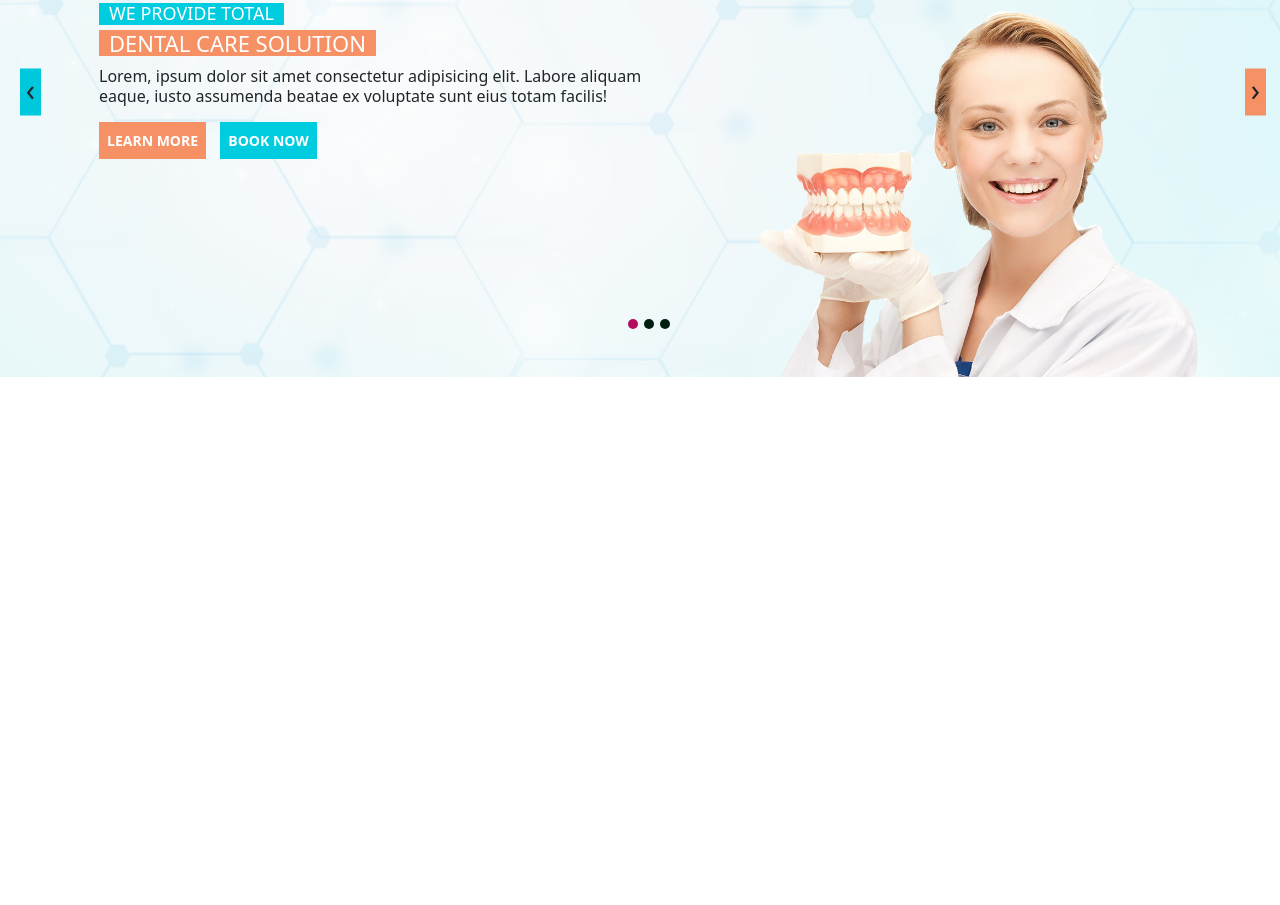
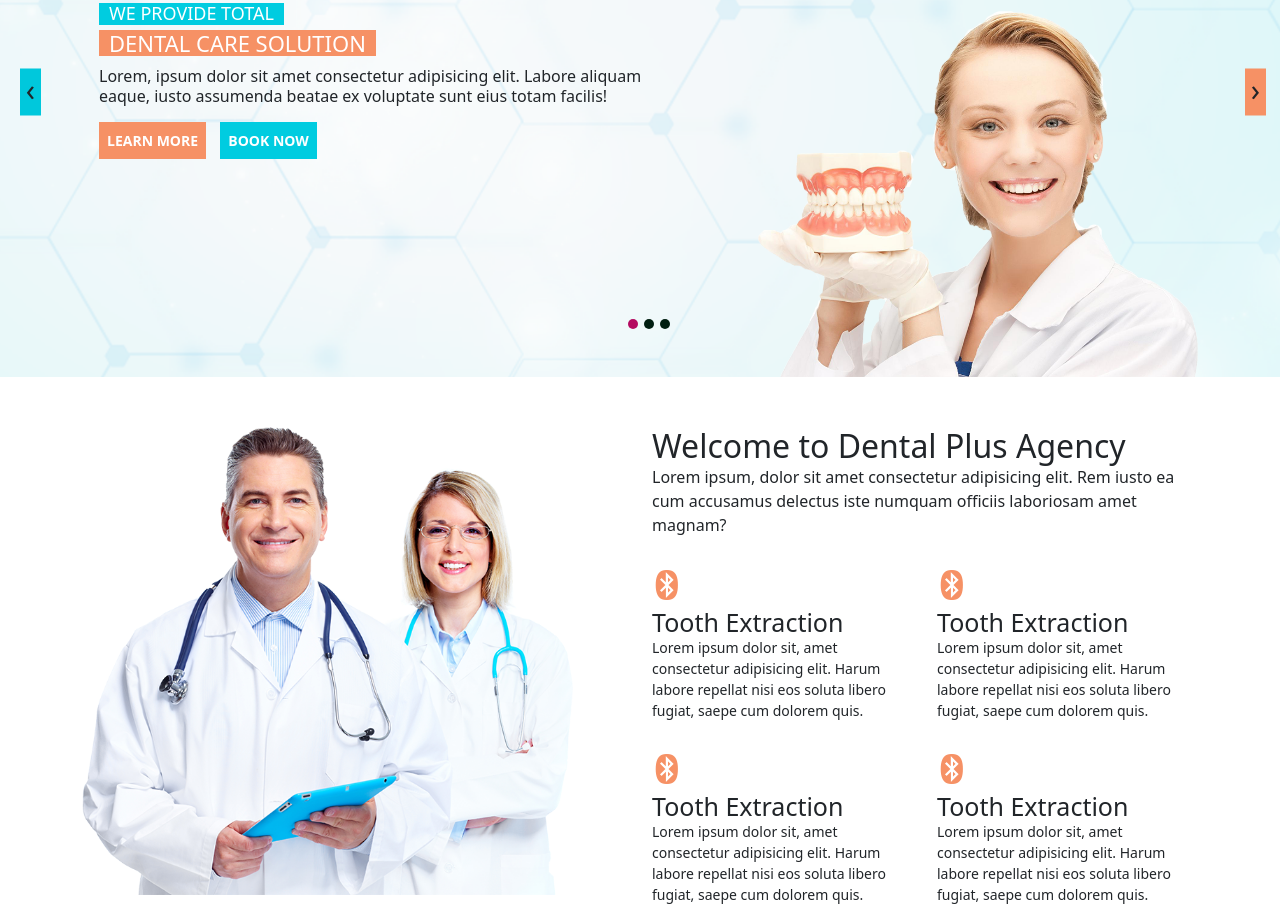
Before and after one commit to s4smily/dental_plus, a plain HTML site: page index.html in a window 1280 px wide. Shown: the part 357-1262 px from the top of the page. Before the commit the page ends 800 px from the top, so only its background shows below. Drawn offline with nearby package versions, Linux system fonts and the light colour scheme.

Commit message:
feature section done

```diff
--- a/css/style.css
+++ b/css/style.css
@@ -359,3 +359,68 @@ padding-bottom: 6px;
     right: -5%;
     transform: translateY(-50%);
 }
+
+/*banner section starts*/
+
+/*features section starts*/
+
+
+
+.features{margin-top: 50px;}
+
+.ftrphoto{
+
+width: 90%;
+}
+
+.ftrphoto img{
+
+width: 100%;
+}
+
+.ftrtextrow{
+
+/* margin-bottom: 30px; */
+}
+
+.ftrtextrow h2{
+
+
+}
+
+.ftrtextrow p{
+
+
+}
+
+.ftritem{
+
+/* margin-bottom: 30px; */
+
+/* margin-right: 0px; */
+
+margin-top: 25px;
+}
+
+.ftricon{
+
+font-size: 30px;
+
+color: #f69165;
+}
+
+.ftritem h3{
+
+font-size: 25px;
+}
+
+.ftritem p{
+
+font-size: 14px;
+}
+
+
+
+
+
+/*features section ends*/
--- a/index.html
+++ b/index.html
@@ -246,6 +246,84 @@
 
     <!--feature section starts-->
 
+    <section class="features">
+      <div class="container">
+        <div class="row">
+          <div class="col-md-6">
+            <div class="ftrphoto">
+              <img src="assets/second_sec_photo.png" class="img-fluid" alt="" />
+            </div>
+          </div>
+
+          <div class="col-md-6">
+            <div class="row ftrtextrow">
+              <h2>Welcome to Dental Plus Agency</h2>
+              <p>
+                Lorem ipsum, dolor sit amet consectetur adipisicing elit. Rem
+                iusto ea cum accusamus delectus iste numquam officiis laboriosam
+                amet magnam?
+              </p>
+            </div>
+            <div class="row">
+              <div class="col-md-6">
+                <div class="ftritem">
+                  <div class="ftricon">
+                    <i class="bi bi-bluetooth"></i>
+                  </div>
+                  <h3>Tooth Extraction</h3>
+                  <p>
+                    Lorem ipsum dolor sit, amet consectetur adipisicing elit.
+                    Harum labore repellat nisi eos soluta libero fugiat, saepe
+                    cum dolorem quis.
+                  </p>
+                </div>
+
+                <div class="ftritem">
+                  <div class="ftricon">
+                    <i class="bi bi-bluetooth"></i>
+                  </div>
+                  <h3>Tooth Extraction</h3>
+                  <p>
+                    Lorem ipsum dolor sit, amet consectetur adipisicing elit.
+                    Harum labore repellat nisi eos soluta libero fugiat, saepe
+                    cum dolorem quis.
+                  </p>
+                </div>
+              </div>
+
+              <div class="col-md-6">
+                <div class="ftritem">
+                  <div class="ftricon">
+                    <i class="bi bi-bluetooth"></i>
+                  </div>
+                  <h3>Tooth Extraction</h3>
+                  <p>
+                    Lorem ipsum dolor sit, amet consectetur adipisicing elit.
+                    Harum labore repellat nisi eos soluta libero fugiat, saepe
+                    cum dolorem quis.
+                  </p>
+                </div>
+
+                <div class="ftritem">
+                  <div class="ftricon">
+                    <i class="bi bi-bluetooth"></i>
+                  </div>
+                  <h3>Tooth Extraction</h3>
+                  <p>
+                    Lorem ipsum dolor sit, amet consectetur adipisicing elit.
+                    Harum labore repellat nisi eos soluta libero fugiat, saepe
+                    cum dolorem quis.
+                  </p>
+                </div>
+              </div>
+            </div>
+          </div>
+        </div>
+      </div>
+    </section>
+
+    <!--feature section ends-->
+
     <!--Bootstrap link below-->
 
     <script src="https://cdn.jsdelivr.net/npm/bootstrap@5.3.1/dist/js/bootstrap.bundle.min.js"></script>
```
